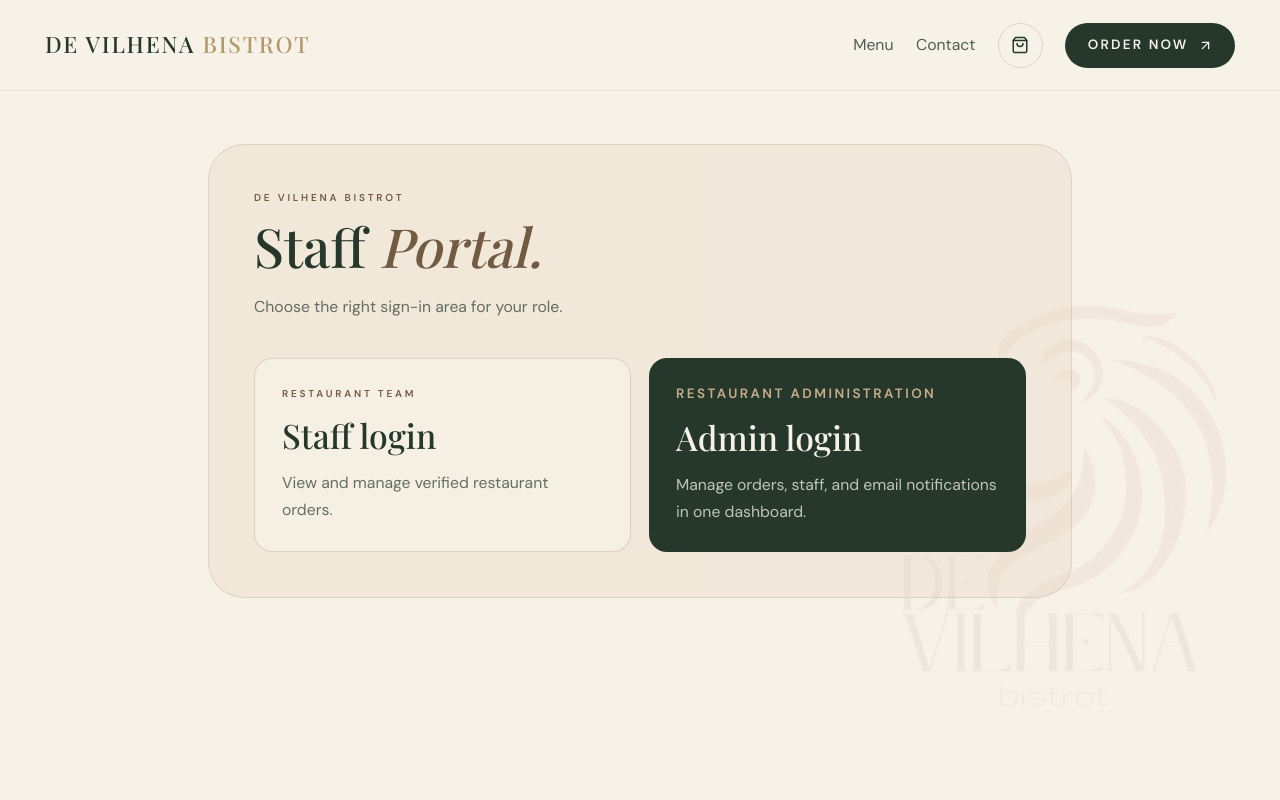
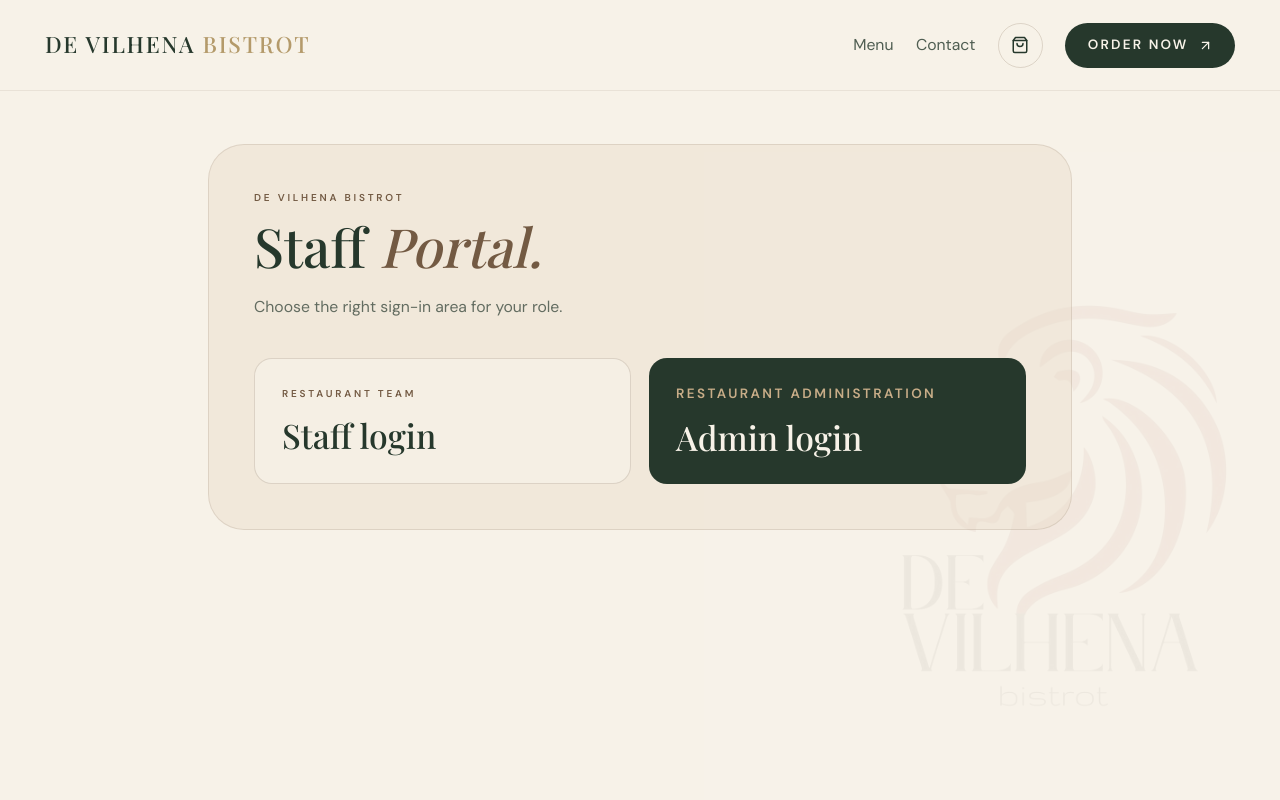
Before and after one commit to Devilhena/devilhena-website, a Next.js app: page /portal in a window 1280 px wide. Shown: the top 800 px of the page. Built offline with nearby package versions, Linux system fonts and the light colour scheme; a web font is replaced by a local one.

Commit message:
Remove portal card descriptions

```diff
--- a/app/portal/page.tsx
+++ b/app/portal/page.tsx
@@ -15,12 +15,10 @@ export default function PortalPage() {
           <Link href="/staff/login" className="focus-ring rounded-2xl border border-earth/20 bg-cream/70 p-6 transition hover:-translate-y-0.5">
             <p className="eyebrow">Restaurant team</p>
             <h2 className="mt-3 font-display text-3xl">Staff login</h2>
-            <p className="mt-3 text-sm leading-6 text-forest/70">View and manage verified restaurant orders.</p>
           </Link>
           <Link href="/admin/login" className="focus-ring rounded-2xl bg-forest p-6 text-cream transition hover:-translate-y-0.5">
             <p className="text-xs font-semibold uppercase tracking-[.18em] text-clay">Restaurant administration</p>
             <h2 className="mt-3 font-display text-3xl">Admin login</h2>
-            <p className="mt-3 text-sm leading-6 text-cream/75">Manage orders, staff, and email notifications in one dashboard.</p>
           </Link>
         </div>
       </section>
```
